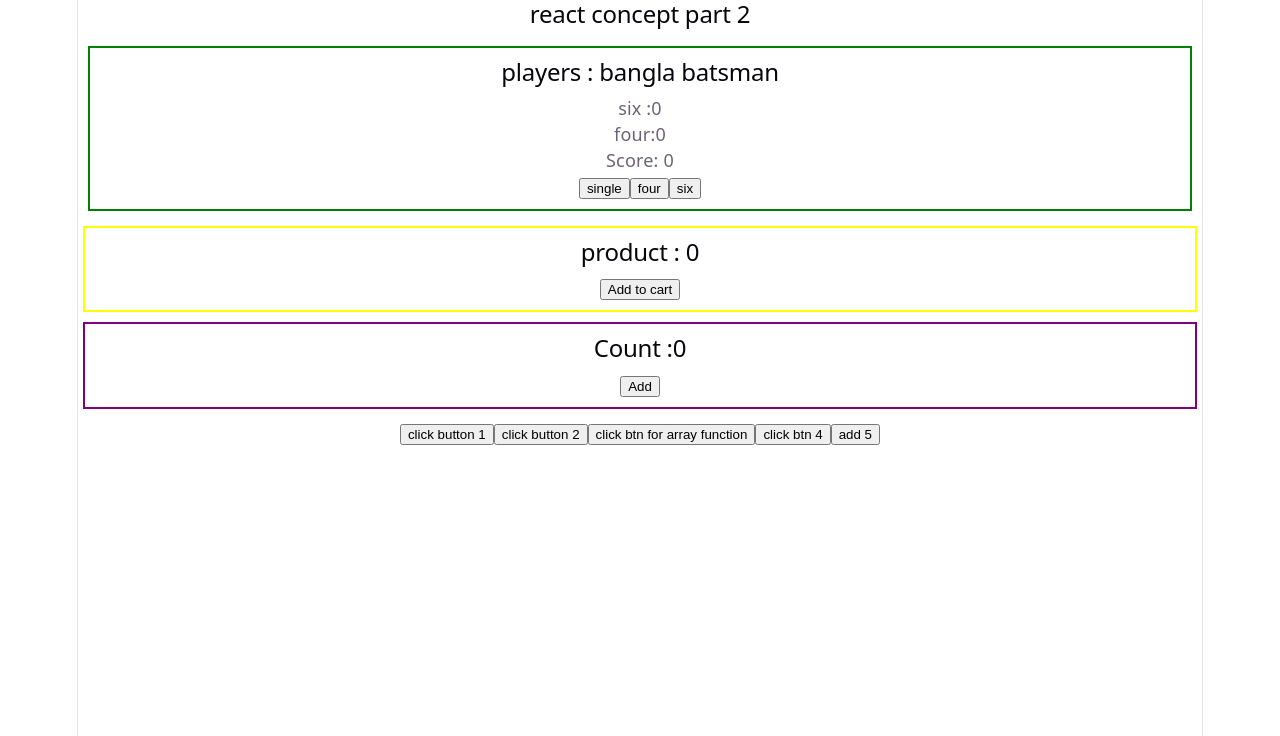
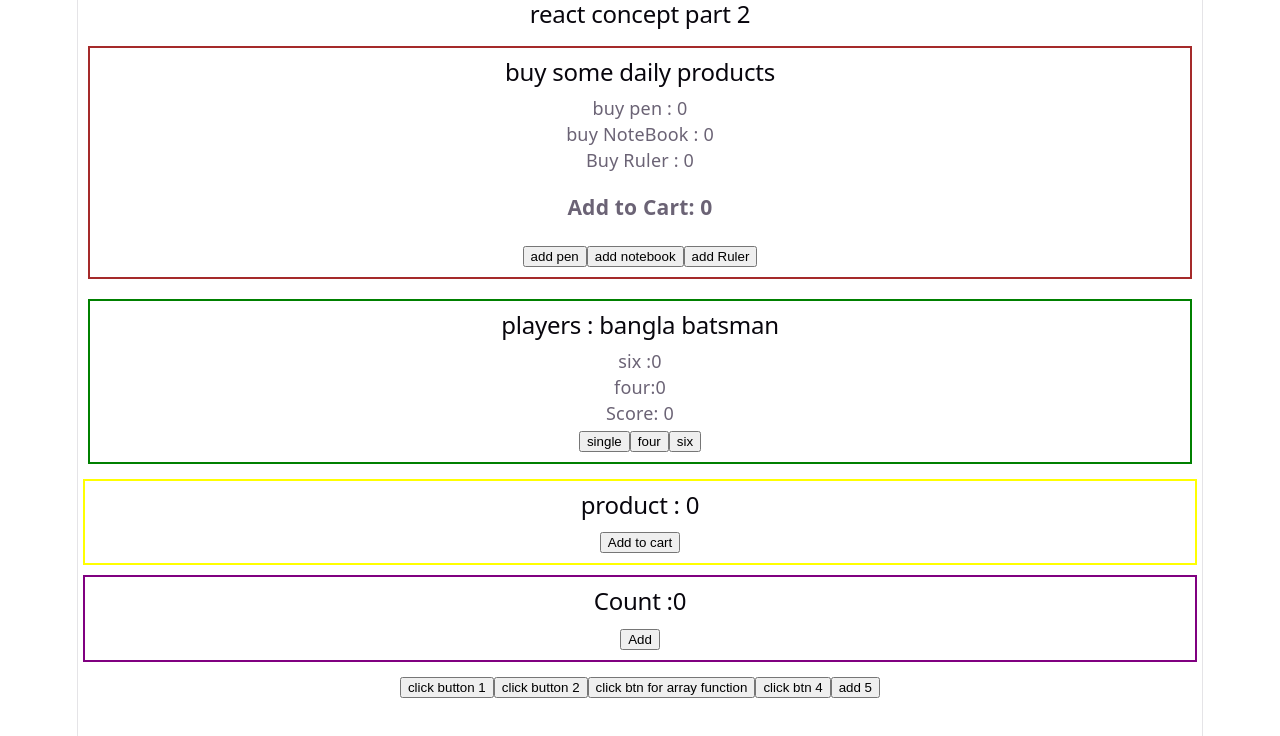
Before and after one commit to Srabonti721/react-concept-part2, a React (Vite) app: page / in a window 1280 px wide. Shown: the top 736 px of the page. Built offline with nearby package versions, Linux system fonts and the light colour scheme.

Commit message:
shopping card added

```diff
--- a/src/App.jsx
+++ b/src/App.jsx
@@ -2,6 +2,7 @@ import { useState } from 'react'
 import Count from './Count'
 import ShoppingCart from './Cart'
 import Players from "./Players"
+import Product from './Product'
 import './App.css'
 import Game from "./Game"
 function App() {
@@ -28,6 +29,7 @@ function App() {
   return (
     <>
       <h2>react concept part 2</h2>
+      <Product></Product>
       <Players></Players>
       <ShoppingCart></ShoppingCart>
       <Count></Count>
--- /dev/null
+++ b/src/Product.jsx
@@ -0,0 +1,44 @@
+import { useState } from "react"
+
+export default function Product() {
+    const [addProduct, setAddProduct] = useState(0)
+    const [pen, setPen] = useState(0);
+    const [noteBook, SetNoteBook] = useState(0);
+    const [ruler, SetRuler] = useState(0);
+    const handleAddProduct = () => {
+        const newAddProduct = addProduct + 1;
+        const addPen = pen + 1;
+        setPen(addPen)
+        setAddProduct(newAddProduct)
+    }
+    const handleNotBook = () => {
+        const newAddProduct = addProduct + 1;
+        const addNotBook = noteBook + 1;
+        SetNoteBook(addNotBook)
+        setAddProduct(newAddProduct)
+    }
+    const handleRuler = () => {
+        const newAddProduct = addProduct + 1;
+        const addRuler = ruler + 1;
+        SetRuler(addRuler)
+        setAddProduct(newAddProduct)
+    }
+
+    const productStyle = {
+        border: "2px solid brown",
+        margin: "10px",
+        padding: "10px",
+    }
+    return (
+        <div style={productStyle}>
+            <h2>buy some daily products</h2>
+            <p> buy pen : {pen}</p>
+            <p> buy NoteBook : {noteBook}</p>
+            <p>Buy Ruler : {ruler}</p>
+            <h3>Add to Cart: {addProduct}</h3>
+            <button onClick={handleAddProduct}>add pen</button>
+            <button onClick={handleNotBook}>add notebook</button>
+            <button onClick={handleRuler}>add Ruler</button>
+        </div>
+    )
+}
```
